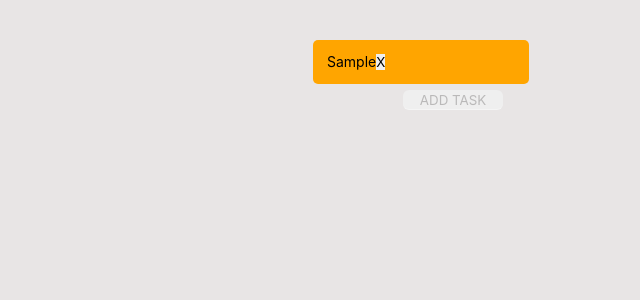
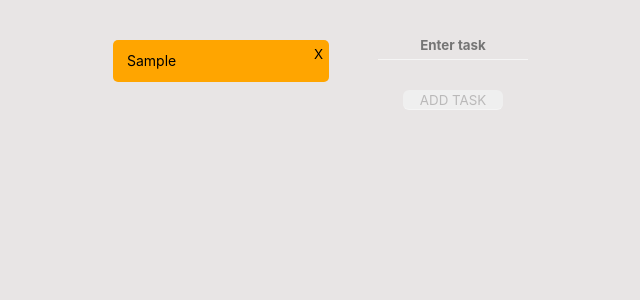
Before and after one commit to Evgeniy-makdak/hooks, a React (Create React App) app: page / in a window 1280 px wide. Both pictures are taken after typing "Sample" into the empty fields and a click on the button "ADD TASK". Shown: the top 300 px of the page, without its empty margins (187-827 px from the left). Built offline with nearby package versions, Linux system fonts and the light colour scheme.

Commit message:
production version

```diff
--- a/src/components/Todo.jsx
+++ b/src/components/Todo.jsx
@@ -12,7 +12,7 @@ function Todo() {
     // Метод .getItem является стандартным методом localStorage, позволяющим получить значения, , сохраненного по определенному ключу в
     // локальном хранилище браузера.
     const [items, setItems] = useState(
-        JSON.parse(localStorage.getItem('item')) || []
+        JSON.parse(localStorage.getItem('items')) || []
     )
 
     // Данный useEffect работает при изменении items (разумеется, и при первом ререндинге) и преобразует список items в
@@ -28,7 +28,7 @@ function Todo() {
                 item: item,
                 color: 'orange',
                 defaultPost: {
-                    x: 500,
+                    x: 300,
                     y: -100
                 }
             }
@@ -41,25 +41,48 @@ function Todo() {
         }
     }
 
+    const deleteNode = (id) => {
+        setItems(items.filter((item) => item.id !== id))
+    }
+
+    const updatePos = (data, index) => {
+        let newArray = [...items]
+        newArray[index].defaultPost = { x: data.x, y: data.y }
+        setItems(newArray)
+    }
+
+    const keyPress = (e) => {
+        const code = e.keyCode || e.which
+        if (code === 13) {
+            newItem()
+        }
+    }
+
     return (
         <div>
             {/* Объясню суть этого обработчика событий: onChange={(e) => setItem(e.target.value)}
             onChange указывает на отслеживание изменения в поле input-а. Если мы посмотрим на событие в колбэке "e",
             то у него есть метод target, указывающий на содержимое этого поля, и метод value, который указывает
             непосредственно на само значение в этом поле. Таким образом мы добиваемся изменения item-а */}
-            <input className="input" type="text" placeholder="Enter task"
-                onChange={(e) => setItem(e.target.value)} />
+            <input className="input" type="text" placeholder="Enter task" value={item}
+                onChange={(e) => setItem(e.target.value)}
+                onKeyPress={(e) => keyPress(e)} />
             <button className="btn_todo" onClick={newItem}>ADD TASK</button>
             {items.map((item, index) => {
                 return (
                     <Draggable
                         key={index}
                         defaultPosition={item.defaultPost}
+                        onStop={(_, data) => {
+                            updatePos(data, index)
+                        }}
                     >
 
-                        <div className="todo_item" style={{backgroundColor: item.color}}>
+                        <div className="todo_item" style={{ backgroundColor: item.color }}>
                             {`${item.item}`}
-                            <button className="delete">X</button>
+                            <button className="delete"
+                                onClick={() => deleteNode(item.id)}
+                            >X</button>
                         </div>
 
                     </Draggable>
--- a/src/styles/todo.css
+++ b/src/styles/todo.css
@@ -43,3 +43,16 @@ body {
     padding: 1em;
     border-radius: 5px;
 }
+
+.delete {
+    position: absolute;
+    right: 6px;
+    top: 6px;
+    background: none;
+    border: none;
+}
+
+.delete:hover {
+    color: red;
+    cursor: pointer;
+}
```
